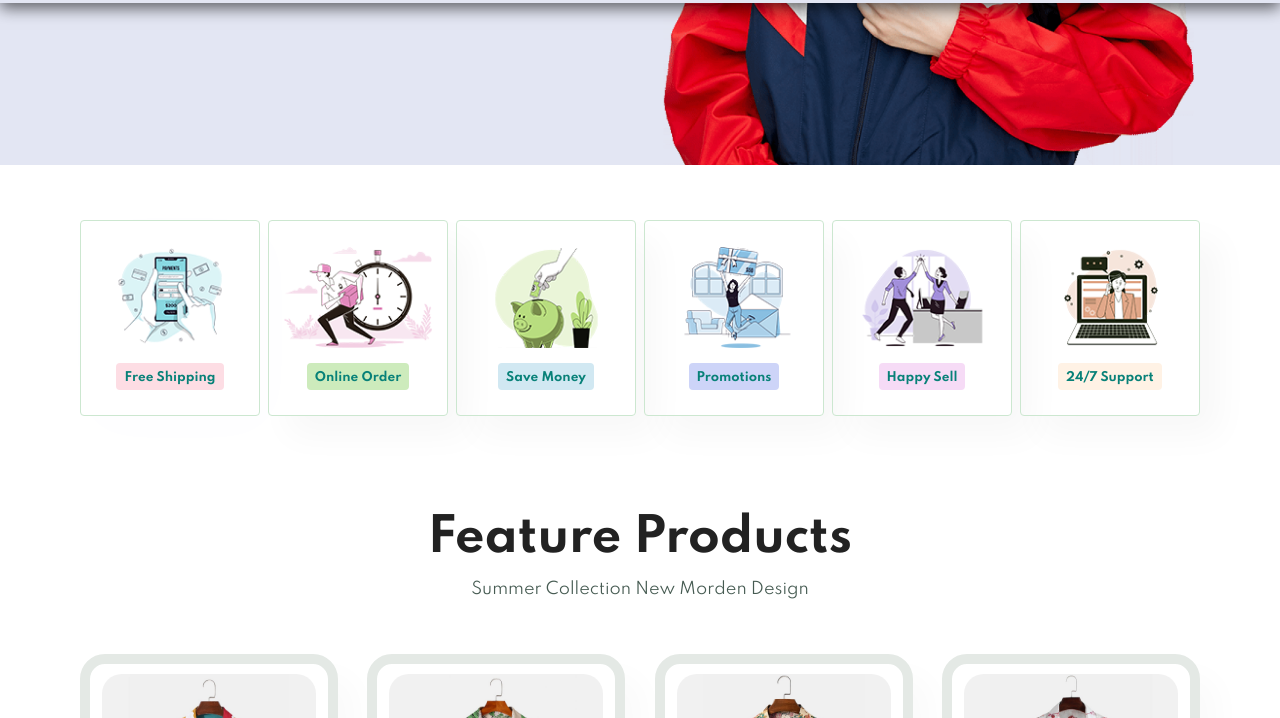
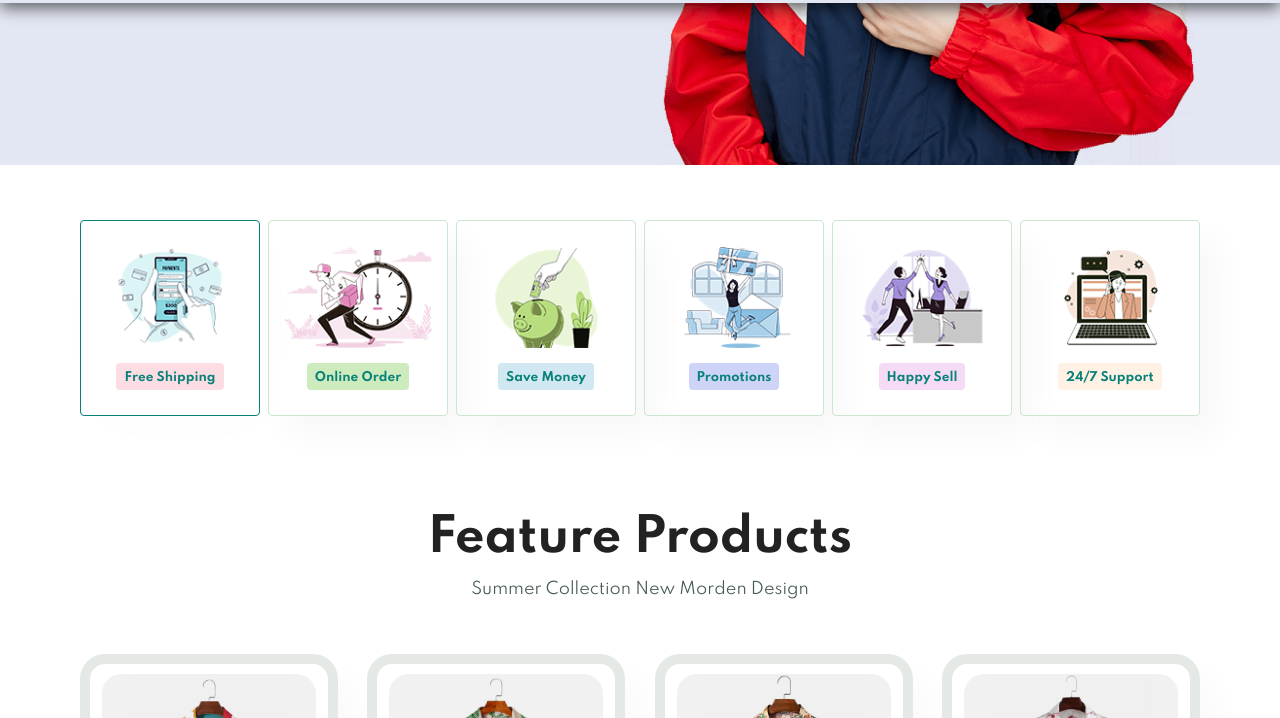
Before and after one commit to linmilan/Ecommerce-HTML-CSS-JS, a plain HTML site: page index.html in a window 1280 px wide. In both pictures the pointer is over the element "Free Shipping". Shown: the part 640-1358 px from the top of the page. Drawn offline with Linux system fonts and the light colour scheme.

Commit message:
style hover effect

```diff
--- a/style.css
+++ b/style.css
@@ -187,10 +187,12 @@ body {
     border: 1px solid #cce7d0;
     border-radius: 4px;
     margin: 15px 0;
+    cursor: pointer;
 }
 
 #feature .fe-box:hover {
     box-shadow:  10px 10px 54px rgba(70, 62, 221, 0.01);
+    border: 1px solid #088178;
 }
 
 #feature .fe-box img {
```
